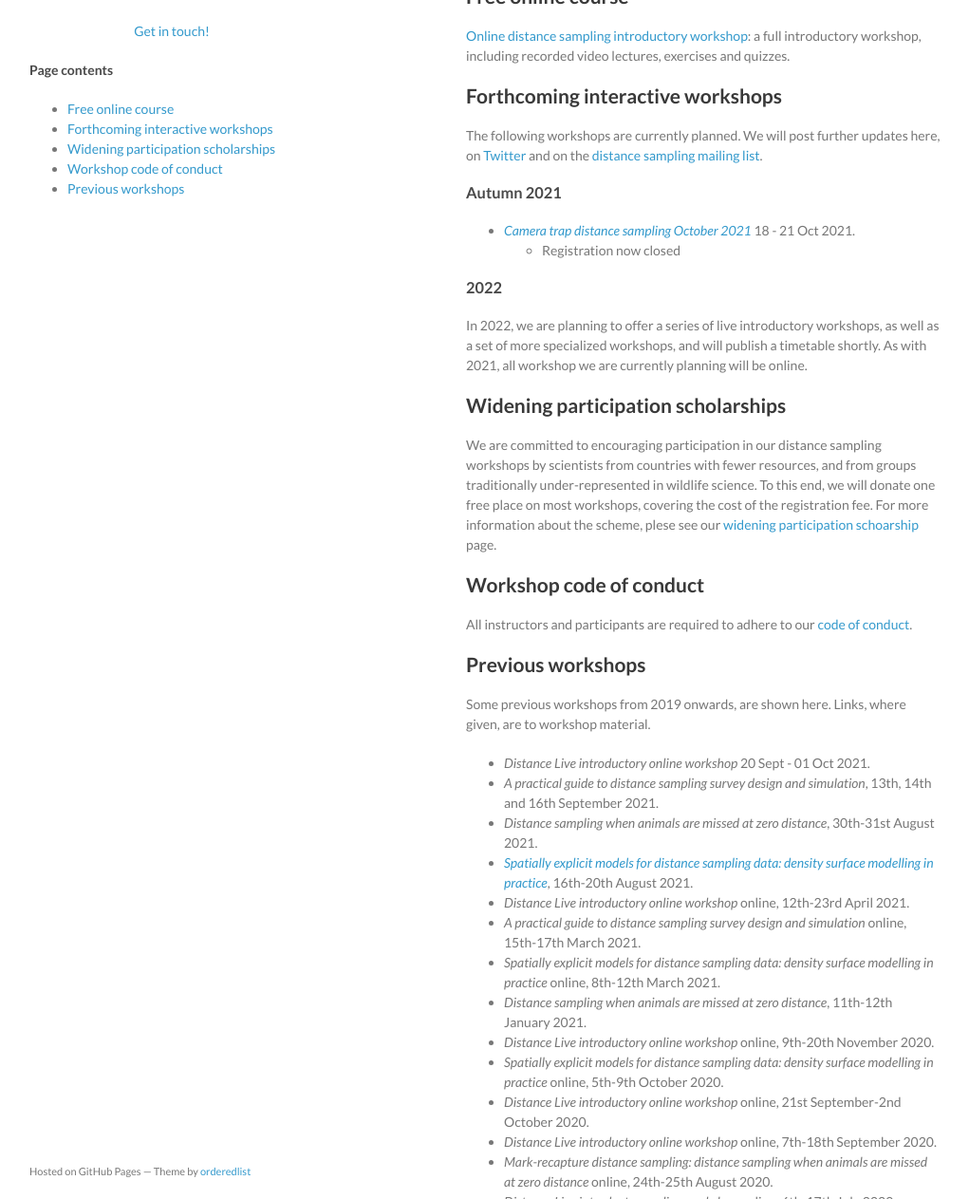
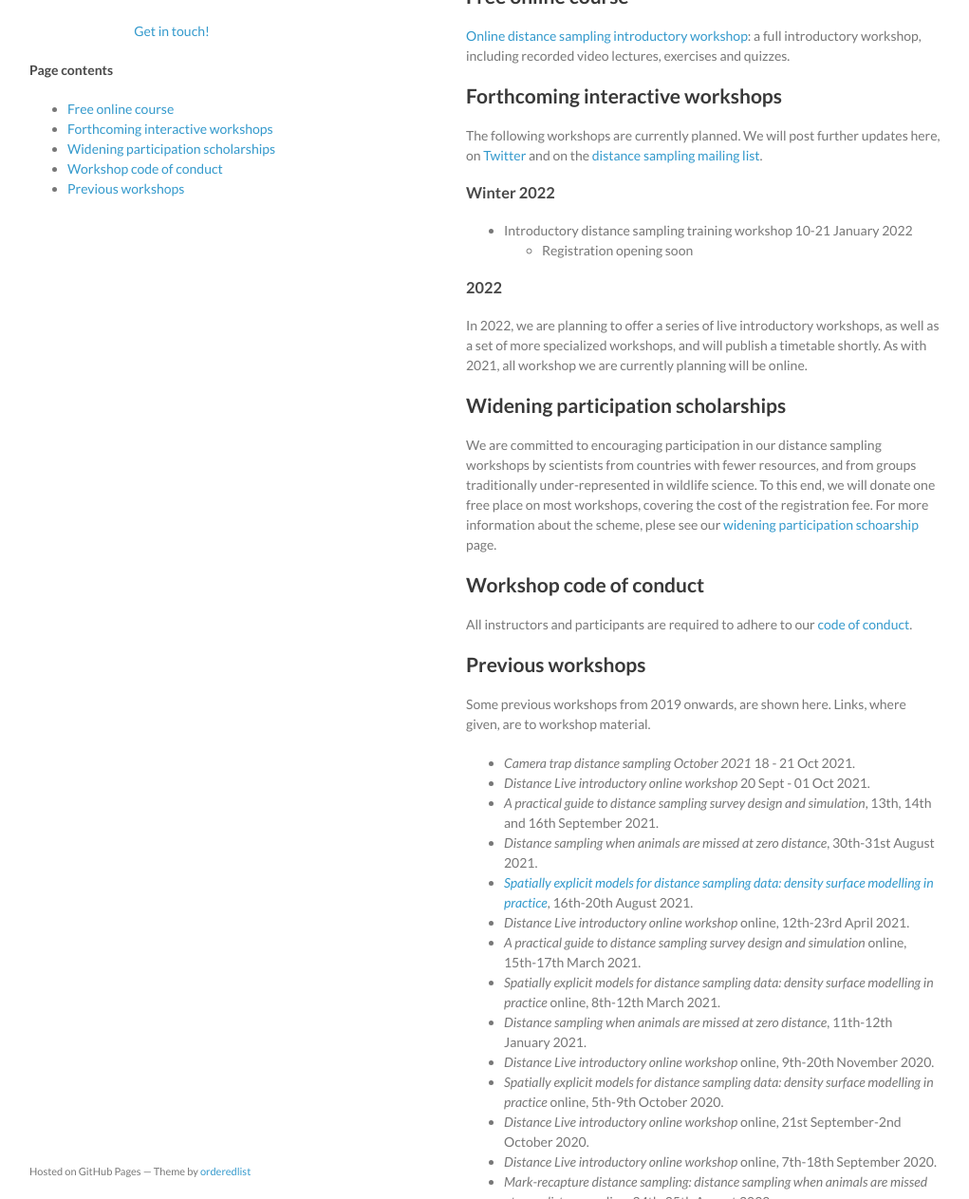
Before and after one commit to distanceworkshops/distanceworkshops.github.io, a Jekyll site: the page built from index.md, in a window 1280 px wide and 1400 px high, cut to the strip 137-1400 px from the top of the window. Shown: the whole strip at 95% size, without its empty margins (129-1150 px from the left). Built offline with Jekyll 4.4.1, drawn with Linux system fonts in a browser that asks for light colours.

Commit message:
teaser for Jan2022 intro workshop

```diff
--- a/index.md
+++ b/index.md
@@ -17,10 +17,10 @@ Here you can find content for distance sampling workshops including slides, exer
 
 The following workshops are currently planned.  We will post further updates here, on [Twitter](http://twitter.com/distancesamp) and on the [distance sampling mailing list](https://groups.google.com/forum/#!forum/distance-sampling).
 
-### Autumn 2021
+### Winter 2022
 
-- [*Camera trap distance sampling October 2021*](CTDS-Oct2021) 18 - 21 Oct 2021.
-  - Registration now closed
+- Introductory distance sampling training workshop 10-21 January 2022
+  - Registration opening soon
 
 ### 2022
 
@@ -38,6 +38,7 @@ All instructors and participants are required to adhere to our [code of conduct]
 
 Some previous workshops from 2019 onwards, are shown here. Links, where given, are to workshop material.
 
+- *Camera trap distance sampling October 2021* 18 - 21 Oct 2021.
 - *Distance Live introductory online workshop* 20 Sept - 01 Oct 2021.
 - *A practical guide to distance sampling survey design and simulation*, 13th, 14th and 16th September 2021.
 - *Distance sampling when animals are missed at zero distance*, 30th-31st August 2021.
```
